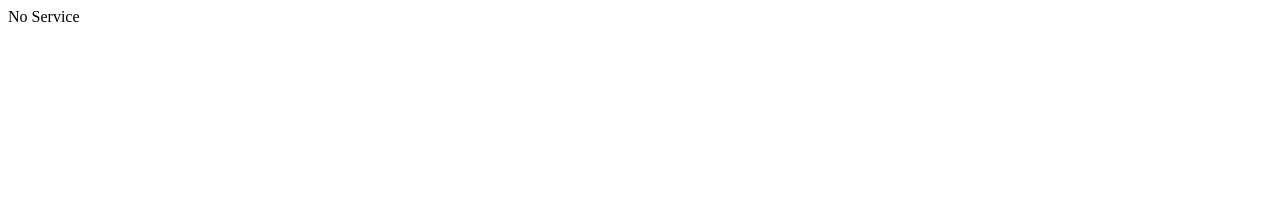
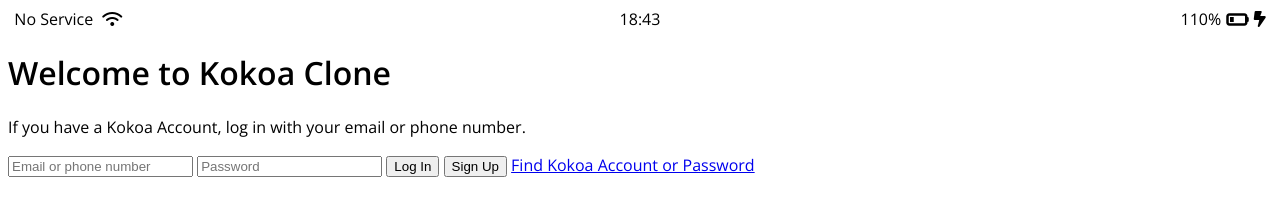
Before and after one commit to ryan2414/kokoa-clone-2022, a plain HTML site: page index.html in a window 1280 px wide. Drawn offline with nearby package versions, Linux system fonts and the light colour scheme.

Commit message:
Update htme & css

```diff
--- /dev/null
+++ b/css/styles.css
@@ -0,0 +1,26 @@
+@import url("https://fonts.googleapis.com/css2?family=Open+Sans:wght@400;600&display=swap");
+body {
+  font-family: "Open Sans", sans-serif;
+}
+.status-bar {
+  display: flex;
+  justify-content: center;
+}
+.status-bar__column {
+  width: 33%;
+}
+.status-bar__column:first-child span {
+  margin-right: 5px;
+}
+.status-bar__column:nth-child(2) {
+  display: flex;
+  justify-content: center;
+}
+.status-bar__column:last-child {
+  display: flex;
+  justify-content: flex-end;
+  align-items: center;
+}
+.status-bar__column .fa-battery-quarter {
+  margin: 0px 5px;
+}
--- a/index.html
+++ b/index.html
@@ -1,20 +1,45 @@
 <!DOCTYPE html>
 <html lang="en">
   <head>
+    <link rel="stylesheet" href="css/styles.css" />
     <meta charset="UTF-8" />
     <meta http-equiv="X-UA-Compatible" content="IE=edge" />
     <meta name="viewport" content="width=device-width, initial-scale=1.0" />
-    <title>Welcome to Kokoa Talk</title>
+    <title>Welcome to Kokoa Clone</title>
   </head>
   <body>
-    <div id="status-bar">
+    <div class="status-bar">
       <div class="status-bar__column">
         <span>No Service</span>
-        <!-- To do: Wifi Icon -->
+        <i class="fa-solid fa-wifi"></i>
       </div>
+      <div class="status-bar__column">
+        <span>18:43</span>
+      </div>
+      <div class="status-bar__column">
+        <span>110%</span>
+        <i class="fa-solid fa-battery-quarter fa-lg"></i>
+        <i class="fa-solid fa-bolt-lightning"></i>
+      </div>
+    </div>
+    <header class="welcome-header">
+      <h1 class="welcome-header__title">Welcome to Kokoa Clone</h1>
+      <p class="welcome-header__text">
+        If you have a Kokoa Account, log in with your email or phone number.
+      </p>
+    </header>
 
-      <div class="status-bar__column"></div>
-      <div class="status-bar__column"></div>
-    </div>
+    <form id="login-form">
+      <input type="text" placeholder="Email or phone number" />
+      <input type="password" placeholder="Password" />
+      <input type="submit" value="Log In" />
+      <input type="submit" value="Sign Up" />
+      <a href="#">Find Kokoa Account or Password</a>
+    </form>
+
+    <script
+      src="https://kit.fontawesome.com/a5c4025023.js"
+      crossorigin="anonymous"
+    ></script>
   </body>
 </html>
```
